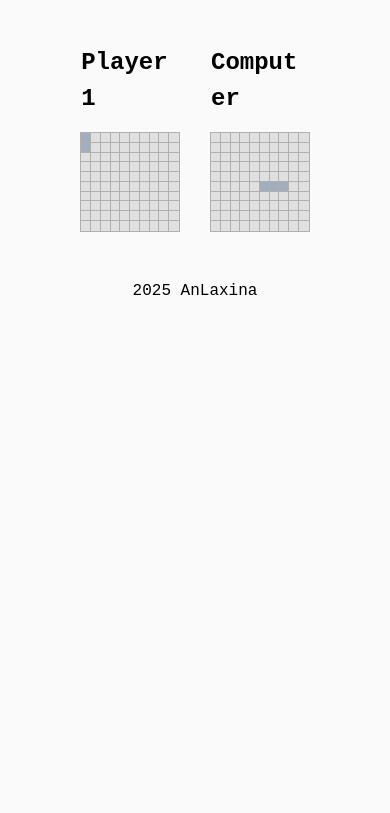
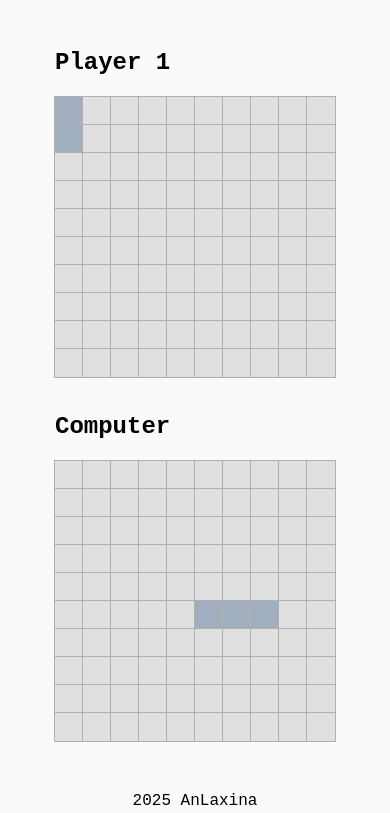
Before and after one commit to AnLaxina/battleship, a website with bundled scripts: page index.html in a window 390 px wide. Shown: the part 67-880 px from the top of the page. Before the commit the page ends 844 px from the top, so only its background shows below. Built offline with nearby package versions, Linux system fonts and the light colour scheme; a web font is replaced by a local one.

Commit message:
feat(main.css): make gameboard more responsive for mobile

```diff
--- a/css/main.css
+++ b/css/main.css
@@ -23,11 +23,13 @@ header {
 }
 
 h2 {
+    white-space: nowrap;
     font-size: 1.5rem;
 }
 
 main {
     display: flex;
+    flex-wrap: wrap;
     justify-content: center;
     gap: 2rem;
     padding: 2rem;
@@ -38,7 +40,7 @@ main {
     display: flex;
     flex-direction: column;
     gap: 1rem;
-    width: 30%;
+    min-width: 280px;
 }
 
 .gameboard {
```
